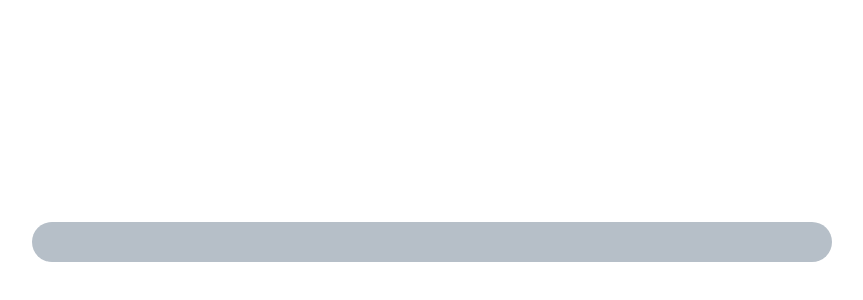
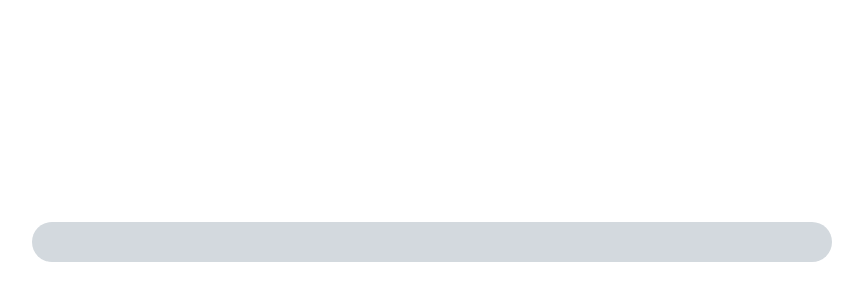
Before and after one commit to especiallyforyou/especiallyforyou, a plain HTML site: page index.html in a window 1280 px wide. Shown: the part 158-458 px from the top of the page, without its empty margins (208-1071 px from the left). Drawn offline with Linux system fonts and the light colour scheme; a web font is replaced by a local one.

Commit message:
Update style.css

```diff
--- a/style.css
+++ b/style.css
@@ -15,7 +15,7 @@ h1, h3 {
 }
 
 table {
-    background-color: hsl(210, 14%, 75%);
+    background-color: hsl(210, 14%, 85%);
     border-radius: 20px;
     padding: 20px;
     width: calc(100vw - 40px);
```
